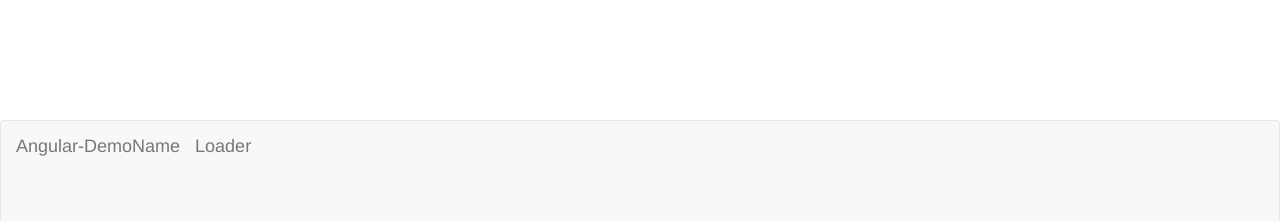
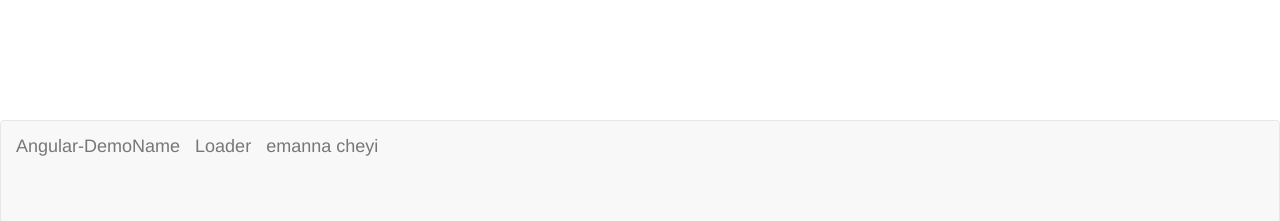
Before and after one commit to klp123/angular-demo, an Angular app: page / in a window 1280 px wide. Shown: the part 2880-3101 px from the top of the page. Built offline with nearby package versions, Linux system fonts and the light colour scheme.

Commit message:
changes something

```diff
--- a/src/app/navbar/navbar.component.html
+++ b/src/app/navbar/navbar.component.html
@@ -3,6 +3,7 @@
     <div class="navbar-header">
       <a class="navbar-brand" href="#">Angular-DemoName</a>
       <a class="navbar-brand" href="#">Loader</a>
+      <a class="navbar-brand" href="#">emanna cheyi</a>
     </div>
     <ul class="nav navbar-nav">
       <li class="active"><a href="#">Home</a></li>
```
